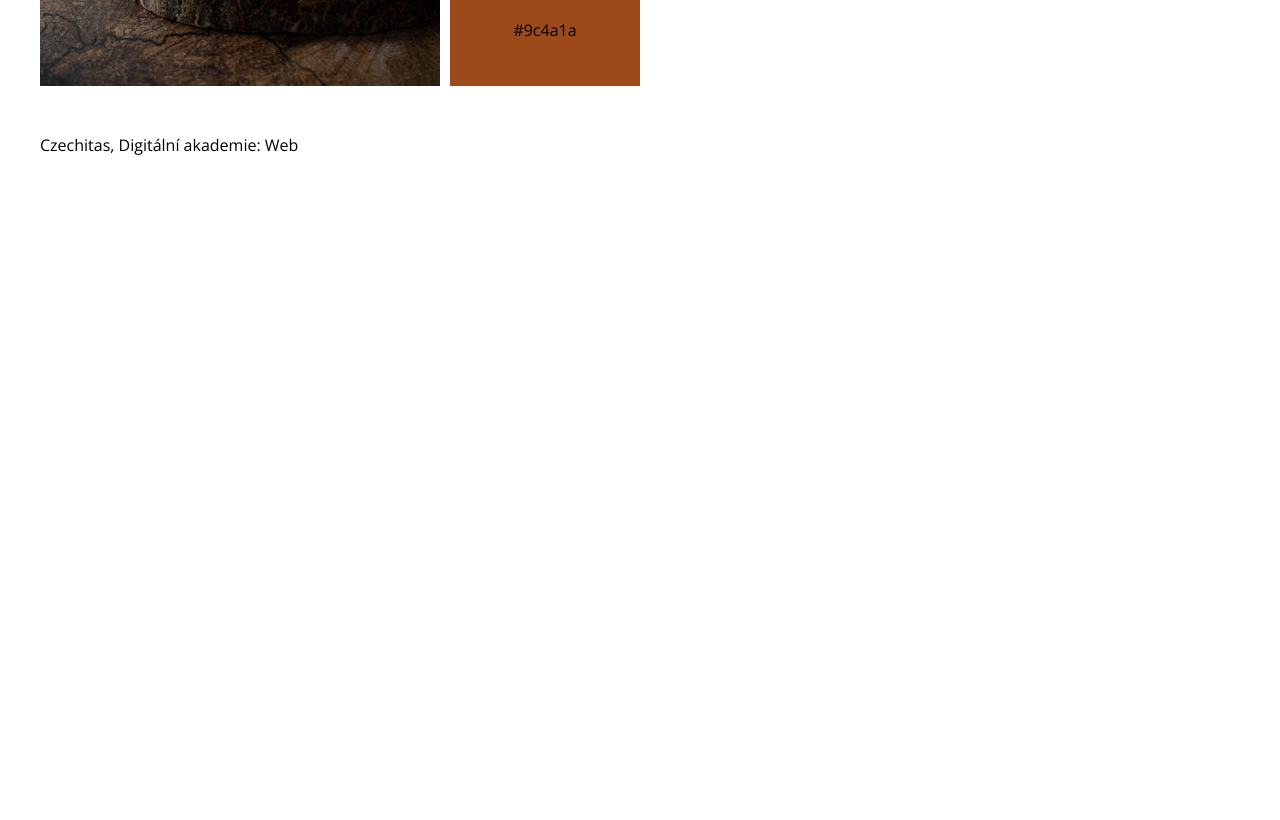
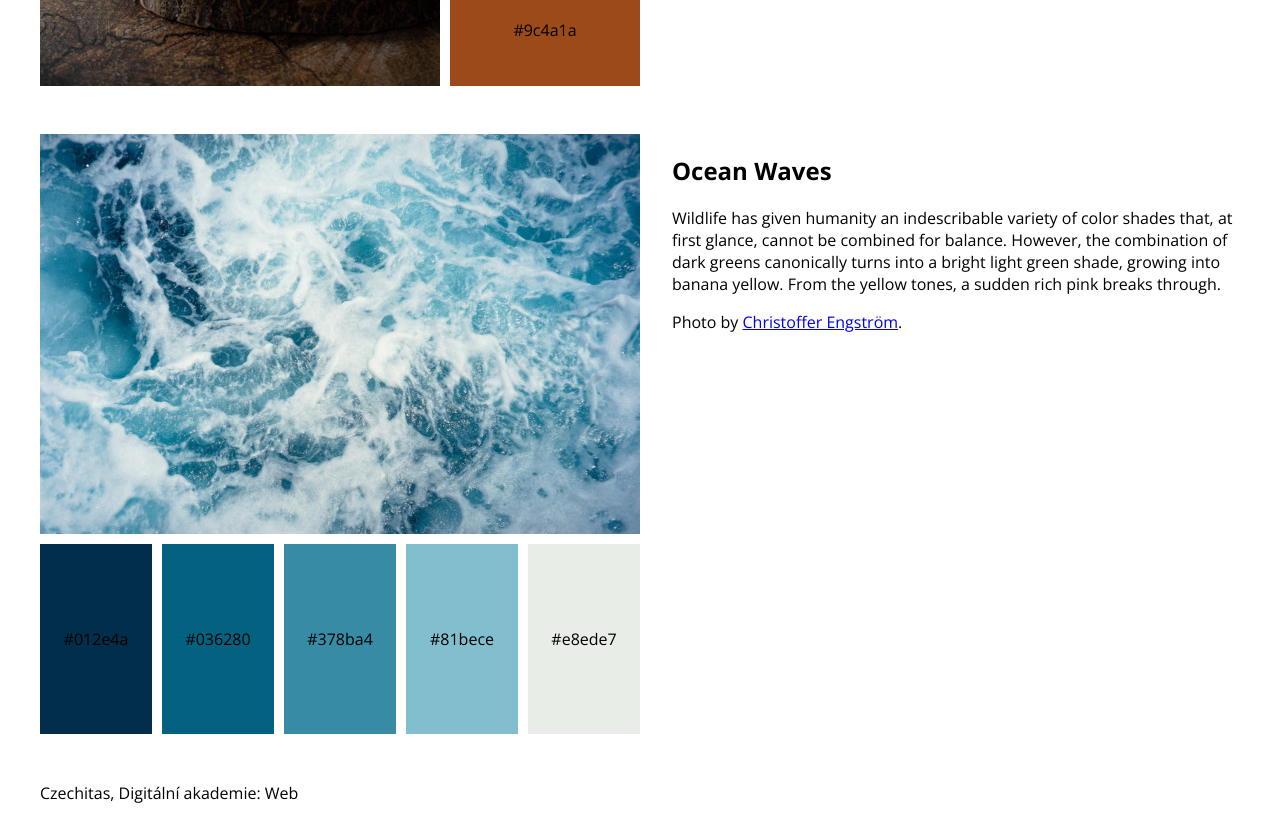
Before and after one commit to TerezaSmutna/barevne-palety, a React app: page / in a window 1280 px wide. Shown: the part 600-1420 px from the top of the page. Before the commit the page ends 800 px from the top, so only its background shows below. Built offline with nearby package versions, Linux system fonts and the light colour scheme.

Commit message:
2. paleta kompletni

```diff
--- a/src/index.jsx
+++ b/src/index.jsx
@@ -1,7 +1,7 @@
 import React from 'react';
 import { createRoot } from 'react-dom/client';
 import './style.css';
-import {palettes} from './palettes.js';
+import { palettes } from './palettes.js';
 
 
 const App = () => {
@@ -27,6 +27,23 @@ const App = () => {
             <p>Photo by <a href="https://unsplash.com/photos/XkiONXX7i4o" target="_blank">Sara Cervera</a>.</p>
           </div>
         </div>
+
+        <div className="palette">
+          <div className="palette-scheme palette-scheme--horizontal">
+            <img className="scheme-image" src="/img/ocean-waves.jpg" alt="Ocean Waves" />
+            <div className="scheme-colors">
+              {
+                palettes[1].colors.map((color) => <div className="scheme-color" key={color} style={{ backgroundColor: color }} >{color}</div>)
+              }
+            </div>
+          </div>
+          <div className="palette-info">
+            <h2>Ocean Waves</h2>
+            <p>Wildlife has given humanity an indescribable variety of color shades that, at first glance, cannot be combined for balance. However, the combination of dark greens canonically turns into a bright light green shade, growing into banana yellow. From the yellow tones, a sudden rich pink breaks through.</p>
+
+            <p>Photo by <a href="https://unsplash.com/photos/wc9avd2RaN0" target="_blank">Christoffer Engström</a>.</p>
+          </div>
+        </div>
       </main>
       <footer>
         <p>Czechitas, Digitální akademie: Web</p>
@@ -38,53 +55,3 @@ const App = () => {
 createRoot(
   document.querySelector('#app'),
 ).render(<App />);
-
-
-
-
-
-
-
-
-
-
-
-/*
-<div className="palette">
-<div className="palette-scheme palette-scheme--vertical">
-  <img className="scheme-image" src="/img/mimosa-retreat.jpg" alt="Mimosa Retreat" />
-  <div className="scheme-colors">
-    <div className="scheme-color" style={{ backgroundColor: '#583e26' }} >#583e26</div>
-    <div className="scheme-color" style={{ backgroundColor: '#a78b71' }} >#a78b71</div>
-    <div className="scheme-color" style={{ backgroundColor: '#f7c815' }} >#f7c815</div>
-    <div className="scheme-color" style={{ backgroundColor: '#ec9704' }} >#ec9704</div>
-    <div className="scheme-color" style={{ backgroundColor: '#9c4a1a' }} >#9c4a1a</div>
-  </div>
-</div>
-<div className="palette-info">
-  <h2>Mimose Retreat</h2>
-  <p>Brown, combined with shades of yellow, is a rather unusual combination that can be called really sweet. It is both citrusy, caramel, and has a slight hint of cinnamon, which gives it a special versatility. In summer it will invigorate, make you act and move, and in winter it will warm and relax.</p>
-
-  <p>Photo by <a href="https://unsplash.com/photos/XkiONXX7i4o" target="_blank">Sara Cervera</a>.</p>
-</div>
-</div>
-
-<div className="palette">
-<div className="palette-scheme palette-scheme--horizontal">
-  <img className="scheme-image" src="/img/ocean-waves.jpg" alt="Ocean Waves" />
-  <div className="scheme-colors">
-    <div className="scheme-color" style={{ backgroundColor: '#012e4a' }} >#012e4a</div>
-    <div className="scheme-color" style={{ backgroundColor: '#036280' }} >#036280</div>
-    <div className="scheme-color" style={{ backgroundColor: '#378ba4' }} >#378ba4</div>
-    <div className="scheme-color" style={{ backgroundColor: '#81bece' }} >#81bece</div>
-    <div className="scheme-color" style={{ backgroundColor: '#e8ede7' }} >#e8ede7</div>
-  </div>
-</div>
-<div className="palette-info">
-  <h2>Ocean Waves</h2>
-  <p>Wildlife has given humanity an indescribable variety of color shades that, at first glance, cannot be combined for balance. However, the combination of dark greens canonically turns into a bright light green shade, growing into banana yellow. From the yellow tones, a sudden rich pink breaks through.</p>
-
-  <p>Photo by <a href="https://unsplash.com/photos/wc9avd2RaN0" target="_blank">Christoffer Engström</a>.</p>
-</div>
-</div>
-*/
```
